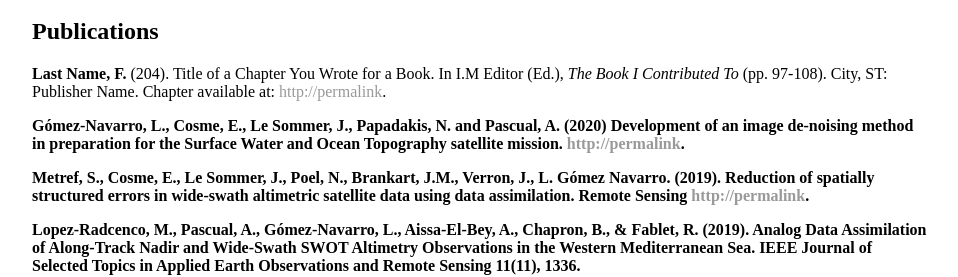
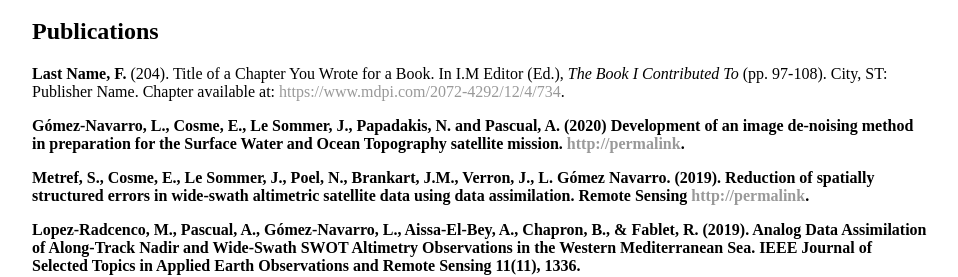
Before and after one commit to LauraGomezNavarro/LauraGomezNavarro.github.io, a Jekyll site: the page built from cv/index.html, in a window 1280 px wide. Shown: the part 284-561 px from the top of the page, without its empty margins (160-1118 px from the left). Built offline with Jekyll 4.4.1, drawn with Linux system fonts in a browser that asks for light colours; some of the changed lines change nothing that is shown.

```diff
--- a/cv/index.html
+++ b/cv/index.html
@@ -16,7 +16,7 @@
 
 					<h2>Publications</h2>
 
-					<p><strong>Last Name, F.</strong> (204). Title of a Chapter You Wrote for a Book. In I.M Editor (Ed.), <em>The Book I Contributed To</em> (pp. 97-108). City, ST: Publisher Name. Chapter available at: <a href="#">http://permalink</a>.
+					<p><strong>Last Name, F.</strong> (204). Title of a Chapter You Wrote for a Book. In I.M Editor (Ed.), <em>The Book I Contributed To</em> (pp. 97-108). City, ST: Publisher Name. Chapter available at: <a href="#">https://www.mdpi.com/2072-4292/12/4/734</a>.
 
 
 					<p><strong>Gómez-Navarro, L., Cosme, E., Le Sommer, J., Papadakis, N. and Pascual, A. (2020) Development of an image de-noising method in preparation for the Surface Water and Ocean Topography satellite mission. <a href="#">http://permalink</a>.
```
